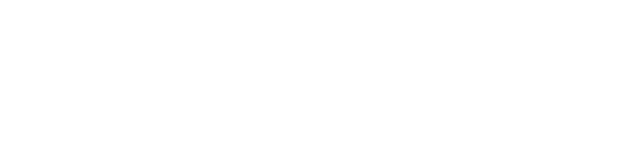
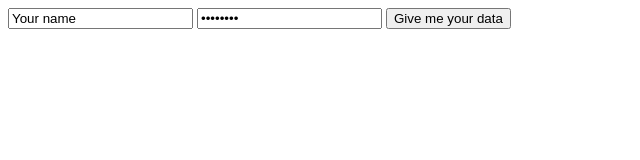
Before and after one commit to PavloShutz/test_html_pages, a plain HTML site: page index.html in a window 1280 px wide. Shown: the whole page, without its empty margins (0-640 px from the left). Drawn offline with Linux system fonts and the light colour scheme.

Commit message:
Update index.html

```diff
--- a/index.html
+++ b/index.html
@@ -9,6 +9,10 @@
     <script src="https://telegram.org/js/telegram-web-app.js"></script>
 </head>
 <body>
-
+    <form>
+        <input type="text" value="Your name">
+        <input type="password" value="Password">
+        <input type="submit" value="Give me your data">
+    </form>
 </body>
 </html>
```
